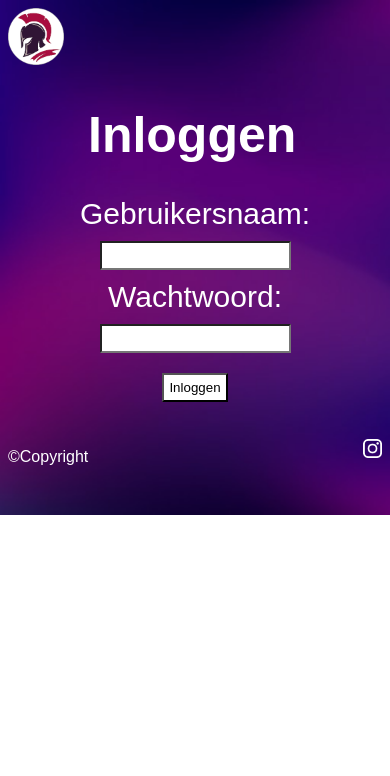
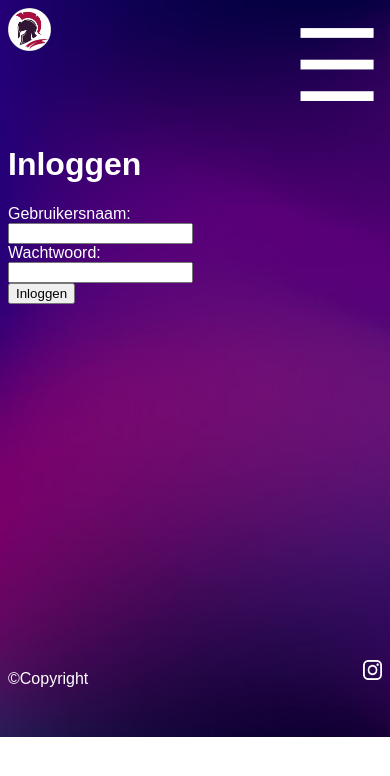
Before and after one commit to 6020827/Spartan-Energy, a PHP site: page /formdb.php in a window 390 px wide. Shown: the top 776 px of the page. Run offline with PHP 8.4, Linux system fonts and the light colour scheme; some web fonts are replaced.

Commit message:
alle headers gefixt

```diff
--- a/Artiesten.php
+++ b/Artiesten.php
@@ -34,7 +34,7 @@
           </div>
             <a href="contact.php">Contact</a>
           <article id="inlog">
-            <a href="ingelogd.php">Inloggen</a>
+            <a href="formdb.php">Inloggen</a>
           </article>
           </section>
 
@@ -47,7 +47,7 @@
             <a href="evenementen.php">Evenementen</a>
             <a href="Artiesten.php">Artiesten</a>
             <a href="contact.php">Contact</a>
-            <a href="ingelogd.php">Inloggen</a>
+            <a href="formdb.php">Inloggen</a>
           </div>
       </div>
           <span id="menu" style="font-size:100px;cursor:pointer" onclick="openNav()">&#9776;</span>
--- a/CSS/formdb.css
+++ b/CSS/formdb.css
@@ -1,3 +1,4 @@
+@media only screen and (min-width: 769px) {
 * {
   font-family: "GFS Neohellenic", sans-serif;
 }
@@ -23,6 +24,7 @@ body {
 #navbar {
   display: flex;
   column-gap: 9rem;
+  padding-top: 2rem;
 }
 
 a {
@@ -153,6 +155,16 @@ input #button {
   background-color: pink;
 }
 
+#menu {
+  display: none;
+  }
+
+#myNav {
+  display: none;
+}
+
+}
+
 @media screen and (max-width: 768px) {
   * {
     font-family: "GFS Neohellenic", sans-serif;
@@ -264,7 +276,9 @@ input #button {
 
   #footer {
     min-height: 75px;
-    padding-top: 20px;
+    padding-top: 350px;
+    margin-top: 75px;
+    display: flex;
   }
 
   #footer {
@@ -282,4 +296,71 @@ input #button {
     color: white;
     flex: 40;
   }
+
+  /*Hamburger Menu*/
+  .overlay {
+    height: 100%;
+    width: 0;
+    position: fixed;
+    z-index: 1;
+    top: 0;
+    left: 0;
+    background-color: rgb(0,0,0);
+    background-color: rgba(0,0,0, 0.9);
+    overflow-x: hidden;
+    transition: 0.5s;
+    }
+
+    .overlay-content {
+    position: relative;
+    top: 25%;
+    width: 100%;
+    text-align: center;
+    margin-top: 30px;
+    }
+
+    .overlay a {
+    padding: 8px;
+    text-decoration: none;
+    font-size: 36px;
+    color: white;
+    display: block;
+    transition: 0.3s;
+    }
+
+    .overlay a:hover, .overlay a:focus {
+    color: grey;
+    text-decoration: underline;
+    }
+
+    .overlay .closebtn {
+    position: absolute;
+    top: 20px;
+    right: 45px;
+    font-size: 60px;
+    }
+
+    @media screen and (max-height: 450px) {
+      .overlay a {font-size: 20px}
+      .overlay .closebtn {
+      font-size: 40px;
+      top: 15px;
+      right: 35px;
+      }
+    }
+
+    #menu {
+    color: white;
+    display: flex;
+    justify-content:flex-end;
+    }
+
+    h1 {
+      color: white;
+    }
+
+    label {
+      color: white;
+    }
+
 }
--- a/aanbiedingen.php
+++ b/aanbiedingen.php
@@ -35,7 +35,7 @@
           </div>
             <a href="contact.php">Contact</a>
           <article id="inlog">
-            <a href="ingelogd.php">Inloggen</a>
+            <a href="formdb.php">Inloggen</a>
           </article>
           </section>
 
@@ -48,7 +48,7 @@
             <a href="evenementen.php">Evenementen</a>
             <a href="Artiesten.php">Artiesten</a>
             <a href="contact.php">Contact</a>
-            <a href="ingelogd.php">Inloggen</a>
+            <a href="formdb.php">Inloggen</a>
           </div>
       </div>
           <span id="menu" style="font-size:100px;cursor:pointer" onclick="openNav()">&#9776;</span>
--- a/assortiment.php
+++ b/assortiment.php
@@ -34,7 +34,7 @@
           </div>
             <a href="contact.php">Contact</a>
           <article id="inlog">
-            <a href="ingelogd.php">Inloggen</a>
+            <a href="formdb.php">Inloggen</a>
           </article>
           </section>
 
@@ -47,7 +47,7 @@
             <a href="evenementen.php">Evenementen</a>
             <a href="Artiesten.php">Artiesten</a>
             <a href="contact.php">Contact</a>
-            <a href="ingelogd.php">Inloggen</a>
+            <a href="formdb.php">Inloggen</a>
           </div>
       </div>
           <span id="menu" style="font-size:100px;cursor:pointer" onclick="openNav()">&#9776;</span>
--- a/contact.php
+++ b/contact.php
@@ -48,7 +48,7 @@
             <a href="evenementen.php">Evenementen</a>
             <a href="Artiesten.php">Artiesten</a>
             <a href="contact.php">Contact</a>
-            <a href="ingelogd.php">Inloggen</a>
+            <a href="formdb.php">Inloggen</a>
           </div>
       </div>
           <span id="menu" style="font-size:100px;cursor:pointer" onclick="openNav()">&#9776;</span>
--- a/evenementen.php
+++ b/evenementen.php
@@ -34,7 +34,7 @@
           </div>
             <a href="contact.php">Contact</a>
           <article id="inlog">
-            <a href="ingelogd.php">Inloggen</a>
+            <a href="formdb.php">Inloggen</a>
           </article>
           </section>
 
@@ -47,7 +47,7 @@
             <a href="evenementen.php">Evenementen</a>
             <a href="Artiesten.php">Artiesten</a>
             <a href="contact.php">Contact</a>
-            <a href="ingelogd.php">Inloggen</a>
+            <a href="formdb.php">Inloggen</a>
           </div>
       </div>
           <span id="menu" style="font-size:100px;cursor:pointer" onclick="openNav()">&#9776;</span>
--- a/formdb.php
+++ b/formdb.php
@@ -49,9 +49,10 @@ if(isset($_POST["submit"])){
         <link href="https://fonts.googleapis.com/css2?family=GFS+Neohellenic&family=Roboto:wght@100&display=swap" rel="stylesheet">
     </head>
     <body>
+        <!--Navigatie-->
         <article id="header">
           <article id="logo">
-                <a href="home.html"><img id="logoImage" src="Images/Logo2.png"></a>
+            <a href="home.php"><img id="logoImage" src="Images/Logo2.png"></a>
           </article>
           <section id="navbar">
             <a href="home.php">Home</a>
@@ -74,6 +75,24 @@ if(isset($_POST["submit"])){
             <a href="formdb.php">Inloggen</a>
           </article>
           </section>
+
+          <div id="myNav" class="overlay">
+        <a href="javascript:void(0)" class="closebtn" onclick="closeNav()">&times;</a>
+          <div class="overlay-content">
+            <a href="home.php">Home</a>
+            <a href="assortiment.php">Assortiment</a>
+            <a href="aanbiedingen.php">Aanbiedingen</a>
+            <a href="evenementen.php">Evenementen</a>
+            <a href="Artiesten.php">Artiesten</a>
+            <a href="contact.php">Contact</a>
+            <a href="formdb.php">Inloggen</a>
+          </div>
+      </div>
+          <span id="menu" style="font-size:100px;cursor:pointer" onclick="openNav()">&#9776;</span>
+
+      </article>
+          <article>
+          <section>
         </article>
         <h1>Inloggen</h1>
         <form method="POST">
@@ -90,5 +109,19 @@ if(isset($_POST["submit"])){
             <a href="https://www.instagram.com/spartanenergy_motorcross/" target="blank"><img id="insta" src="Images/Insta.png"></>
         </footer>
 
+        <script>
+/* Open when someone clicks on the span element */
+function openNav() {
+  document.getElementById("myNav").style.width = "100%";
+}
+
+/* Close when someone clicks on the "x" symbol inside the overlay */
+function closeNav() {
+  document.getElementById("myNav").style.width = "0%";
+}
+
+
+</script>
+
     </body>
 </html>
--- a/home.php
+++ b/home.php
@@ -35,7 +35,7 @@
           </div>
             <a href="contact.php">Contact</a>
           <article id="inlog">
-            <a href="ingelogd.php">Inloggen</a>
+            <a href="formdb.php">Inloggen</a>
           </article>
           </section>
 
@@ -48,7 +48,7 @@
             <a href="evenementen.php">Evenementen</a>
             <a href="Artiesten.php">Artiesten</a>
             <a href="contact.php">Contact</a>
-            <a href="ingelogd.php">Inloggen</a>
+            <a href="formdb.php">Inloggen</a>
           </div>
       </div>
           <span id="menu" style="font-size:100px;cursor:pointer" onclick="openNav()">&#9776;</span>
```
Lines whose indentation alone changed are shown as unchanged.
